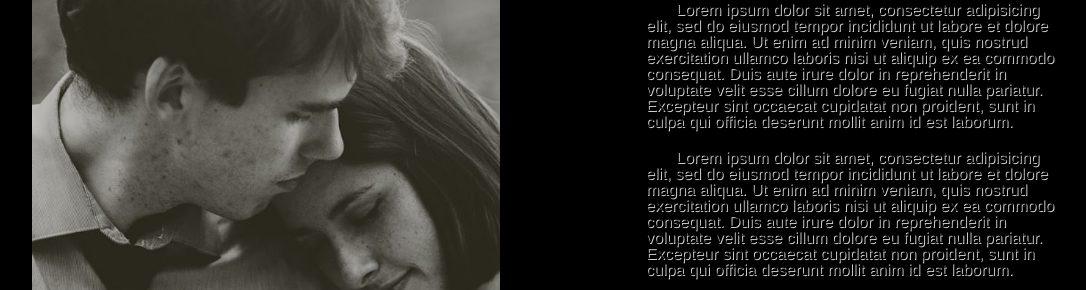
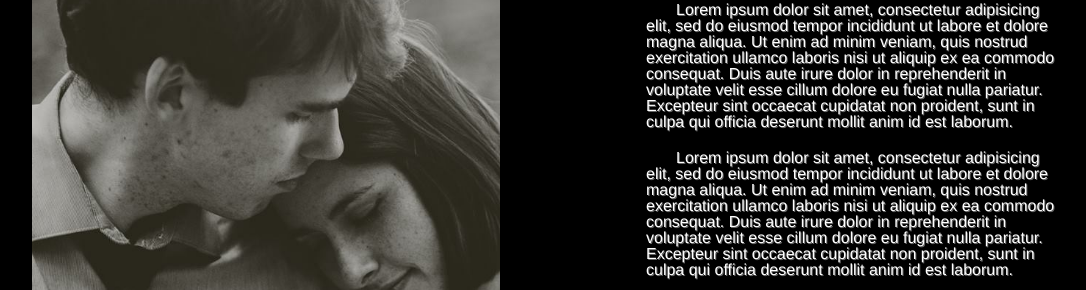
Before and after one commit to staab/wedding-site, a website: page slideshow.html in a window 1280 px wide. Shown: the part 110-400 px from the top of the page, without its empty margins (74-1160 px from the left). Drawn offline with nearby package versions, Linux system fonts and the light colour scheme.

Commit message:
Styling slideshow text

```diff
--- a/slideshow.html
+++ b/slideshow.html
@@ -8,7 +8,8 @@
             height: 98%;
             position: relative;
             overflow-x: hidden;
-
+            color: white;
+            text-shadow: 1px 1px #666;
         }
 
         .slideshow-container {
--- a/static/css/base.css
+++ b/static/css/base.css
@@ -1,3 +1,7 @@
+body {
+    color: black;
+}
+
 h1 {
     margin: 20px 0;
     font-size: 2em;
--- a/static/css/reset.css
+++ b/static/css/reset.css
@@ -23,8 +23,6 @@ time, mark, audio, video {
     font: inherit;
     vertical-align: baseline;
     font-family: helvetica;
-    color: black; /*#B25A00;*/
-    text-shadow: 1px 1px #ccc; /*#923A00;*/
 }
 /* HTML5 display-role reset for older browsers */
 article, aside, details, figcaption, figure,
```
Also changed, not shown: index.html (+1 -0 lines).
